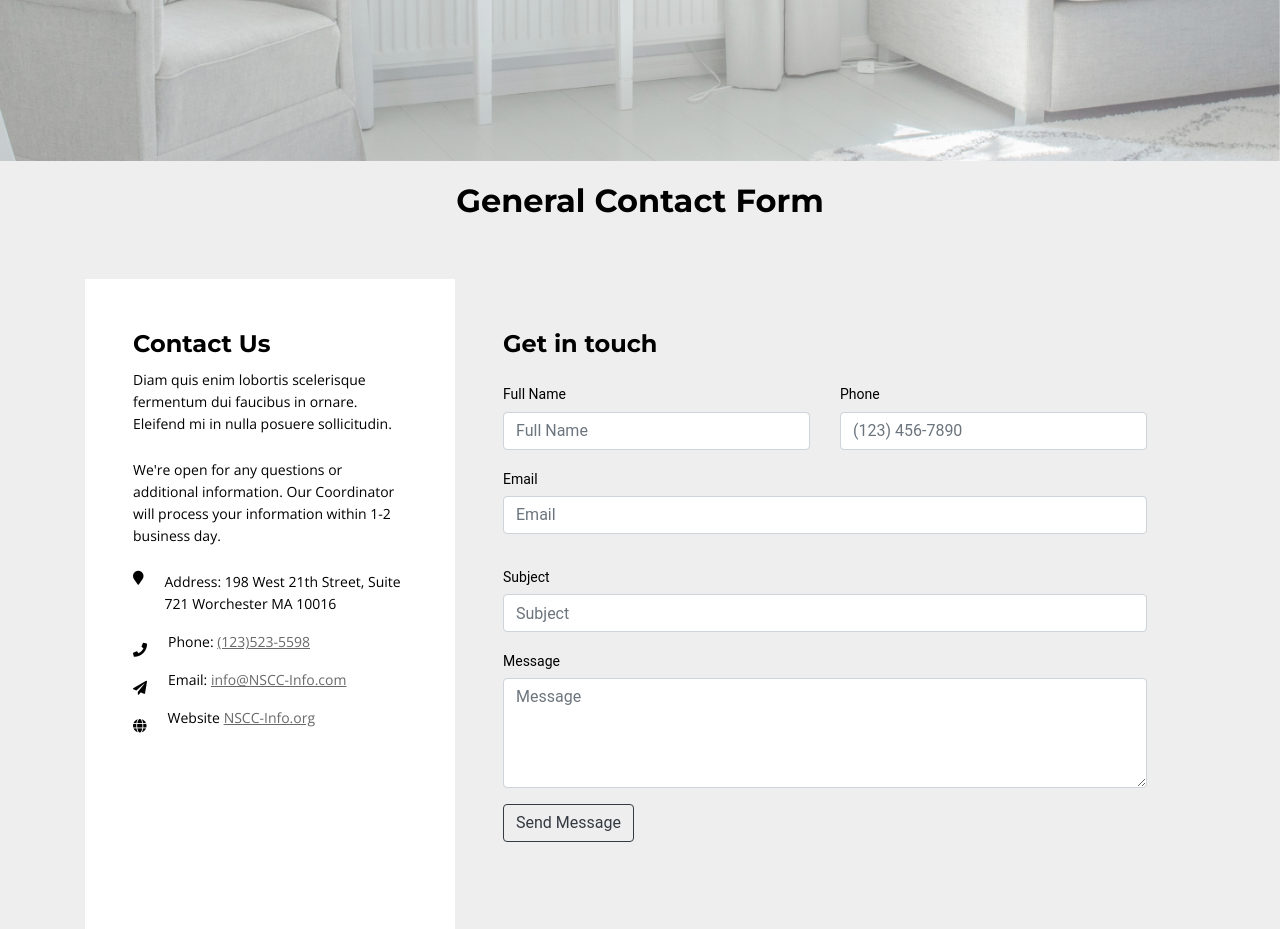
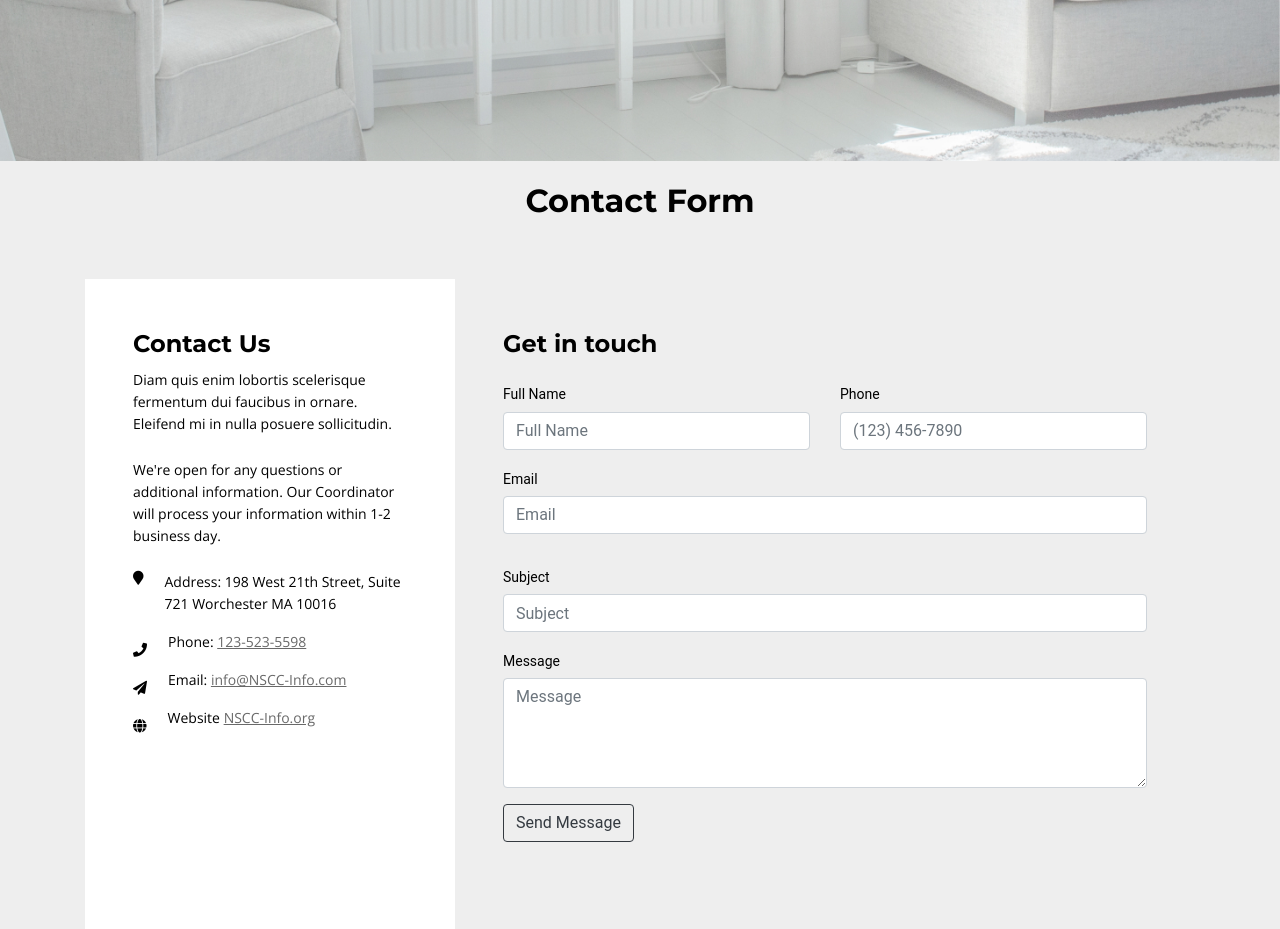
Before and after one commit to d4vid-le/nscc, a PHP site: page /contact.php in a window 1280 px wide. Shown: the part 620-1549 px from the top of the page. Run offline with PHP 8.4, Linux system fonts and the light colour scheme.

Commit message:
form update

```diff
--- a/contact.php
+++ b/contact.php
@@ -274,7 +274,7 @@ Newton Square Counseling Center
             <div class="container">
                 <div class="row justify-content-center">
                     <div class="col-md-6 text-center mb-5">
-                        <h2 class="heading-section">General Contact Form</h2>
+                        <h2 class="heading-section">Contact Form</h2>
                     </div>
                 </div>
                 <div class="row justify-content-center">
@@ -368,7 +368,8 @@ Newton Square Counseling Center
                                 </div>
                                 <div class="col-lg-4 col-md-5 d-flex align-items-stretch">
                                     <div class="info-wrap bg-primary w-100 p-md-5 p-4">
-                                        <!-- php mysql database connection starts -->
+
+                                    <!-- php mysql database connection starts -->
                                         <?php $name = $email = $company = $comments = "";
                                         if ($_SERVER["REQUEST_METHOD"] == "POST") {
                                             try {
@@ -433,7 +434,7 @@ Newton Square Counseling Center
                                             </div>
                                             <div class="text pl-3">
                                                 <p><span>Phone:</span> <a href="tel://1234567920">
-                                                        (123)523-5598</a></p>
+                                                        123-523-5598</a></p>
                                             </div>
                                         </div>
                                         <div class="dbox w-100 d-flex align-items-center">
@@ -595,18 +596,7 @@ Newton Square Counseling Center
         <script src="js/main.js"></script>
         <!-- build:js scripts/main.min.js -->
         <script async src="gulpfile.js"></script>
-        <!-- gulp build-->
-        <script>
-            if ('serviceWorker' in navigator) {
-                navigator.serviceWorker.register('/sw.js').then(function(registration) {
-                    // Registration was successful
-                    console.log('ServiceWorker registration successful with scope: ', registration.scope);
-                }).catch(function(err) {
-                    // registration failed :(
-                    console.log('ServiceWorker registration failed: ', err);
-                });
-            }
-        </script>
+
         <!-- Serviceworker Script-->
         <!--End of Scripts -->
 </body>
```
